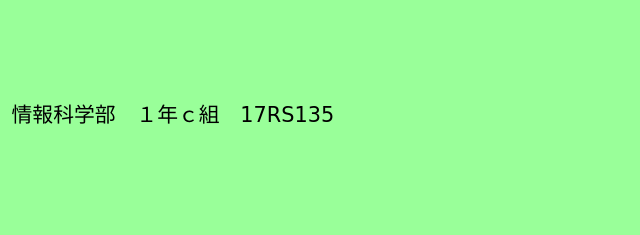
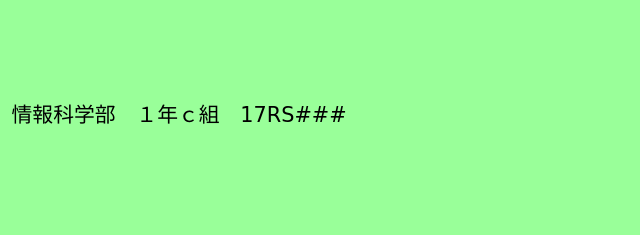
Before and after one commit to k17rs135/test01, a plain HTML site: page index.html in a window 1280 px wide. Shown: the top 235 px of the page, 246-886 px from the left. Drawn offline with Linux system fonts and the light colour scheme.

Commit message:
index.htmlの変更
学籍番号を伏せた。

```diff
--- a/index.html
+++ b/index.html
@@ -7,7 +7,7 @@
 </head>
 <body>
 <h1>山崎遼太</h1>
-<p>九州産業大学　理工学部　情報科学部　１年ｃ組　17RS135</p>
+<p>九州産業大学　理工学部　情報科学部　１年ｃ組　17RS###</p>
 <h2>プロフィール</h2>
 <h3>出身：</h3>
 <ul>
```
